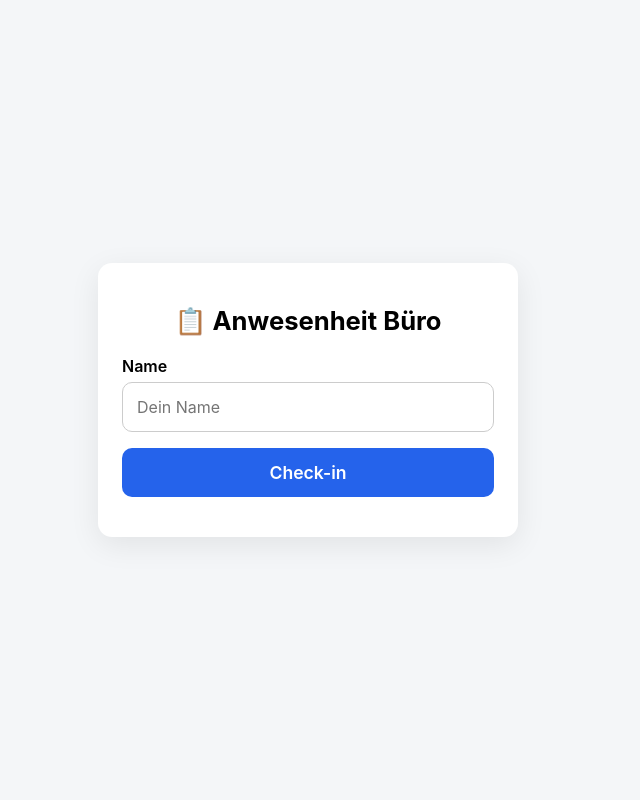
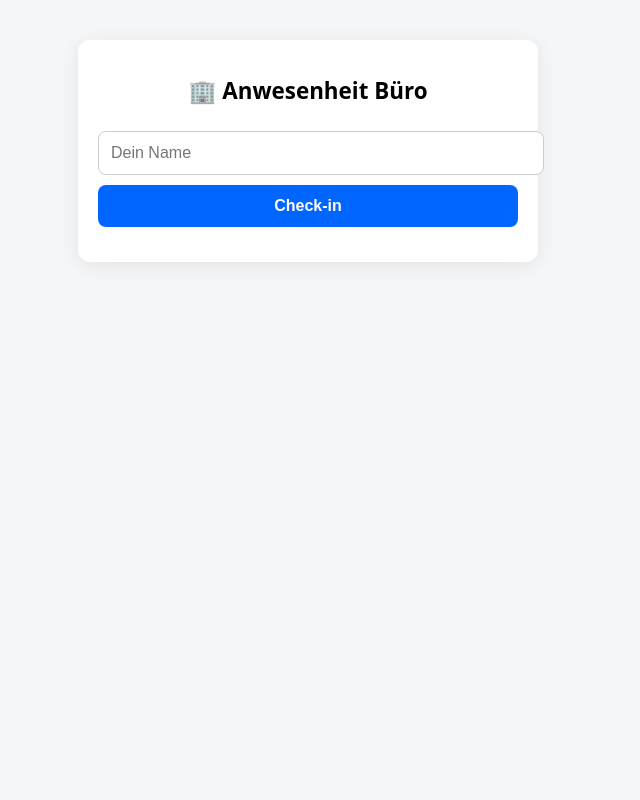
Before and after one commit to mbotru/qr-anwesenheit, a Flask app: template templates/index.html in a window 1280 px wide. Shown: the whole page, without its empty margins (332-972 px from the left). Run offline with Flask 3, Linux system fonts and the light colour scheme; the template is opened without the code that fills it: most values are stand-ins (such as "Sample title", 1, 10 or a date in 2020); parts of the project's set-up code (start-up, migrations or seed data) failed here and were passed over.

Commit message:
index.html

```diff
--- a/templates/index.html
+++ b/templates/index.html
@@ -1,107 +1,69 @@
 <!DOCTYPE html>
 <html lang="de">
 <head>
-  <meta charset="UTF-8" />
+  <meta charset="UTF-8">
   <title>Anwesenheit Büro</title>
+  <meta name="viewport" content="width=device-width, initial-scale=1">
 
-  <meta name="viewport" content="width=device-width, initial-scale=1.0" />
-
-  <!-- Mobile-friendly reset -->
   <style>
-    * {
-      box-sizing: border-box;
-      font-family: -apple-system, BlinkMacSystemFont, "Segoe UI",
-                   Roboto, Helvetica, Arial, sans-serif;
+    body {
+      font-family: system-ui, -apple-system, BlinkMacSystemFont, sans-serif;
+      background: #f4f6f8;
+      margin: 0;
+      padding: 0;
     }
-
-    body {
-      margin: 0;
-      background: #f4f6f8;
-      min-height: 100vh;
-      display: flex;
-      align-items: center;
-      justify-content: center;
+    .card {
+      max-width: 420px;
+      margin: 40px auto;
+      background: white;
+      padding: 20px;
+      border-radius: 12px;
+      box-shadow: 0 4px 20px rgba(0,0,0,0.08);
     }
-
-    .card {
-      background: #ffffff;
-      width: 100%;
-      max-width: 420px;
-      padding: 24px;
-      border-radius: 14px;
-      box-shadow: 0 8px 30px rgba(0,0,0,0.08);
-    }
-
     h1 {
       text-align: center;
-      margin-bottom: 20px;
-      font-size: 1.6rem;
+      font-size: 1.4rem;
     }
-
-    label {
-      font-weight: 600;
-      display: block;
-      margin-bottom: 6px;
+    input, button {
+      width: 100%;
+      padding: 12px;
+      margin-top: 10px;
+      font-size: 1rem;
+      border-radius: 8px;
+      border: 1px solid #ccc;
     }
-
-    input {
-      width: 100%;
-      padding: 14px;
-      margin-bottom: 16px;
-      border-radius: 10px;
-      border: 1px solid #ccc;
-      font-size: 1rem;
+    button {
+      background: #0066ff;
+      color: white;
+      border: none;
+      font-weight: bold;
     }
-
-    button {
-      width: 100%;
-      padding: 14px;
-      border-radius: 10px;
-      border: none;
-      background: #2563eb;
-      color: #fff;
-      font-size: 1.1rem;
-      font-weight: 600;
-      cursor: pointer;
+    button:disabled {
+      background: #999;
     }
-
-    button:disabled {
-      background: #9ca3af;
-      cursor: not-allowed;
-    }
-
     .msg {
-      margin-top: 16px;
+      margin-top: 15px;
       text-align: center;
-      font-weight: 600;
-    }
-
-    .ok {
-      color: #16a34a;
-    }
-
-    .err {
-      color: #dc2626;
+      font-weight: bold;
     }
   </style>
 </head>
 
 <body>
-  <div class="card">
-    <h1>📋 Anwesenheit Büro</h1>
+<div class="card">
+  <h1>🏢 Anwesenheit Büro</h1>
 
-    <label for="name">Name</label>
-    <input id="name" type="text" placeholder="Dein Name" required />
+  <input id="name" placeholder="Dein Name">
 
-    <button id="btn">Check-in</button>
+  <button onclick="checkIn()">Check-in</button>
 
-    <div id="msg" class="msg"></div>
-  </div>
+  <div class="msg" id="msg"></div>
+</div>
 
 <script>
-/* -------------------------
-   Device-ID (stabil)
--------------------------- */
+const TOKEN = "{{ token }}";
+
+// stabiles Geräte-ID (bleibt im selben Browser gleich)
 function getDeviceId() {
   let id = localStorage.getItem("device_id");
   if (!id) {
@@ -111,62 +73,66 @@ function getDeviceId() {
   return id;
 }
 
-/* -------------------------
-   Stadt ermitteln
-   (Browser-sicher, kein GPS)
--------------------------- */
-function getCity() {
-  return Intl.DateTimeFormat().resolvedOptions().timeZone || "Unbekannt";
+// GPS → Stadt
+async function getCity() {
+  return new Promise((resolve) => {
+    if (!navigator.geolocation) {
+      resolve("Unbekannt");
+      return;
+    }
+
+    navigator.geolocation.getCurrentPosition(async pos => {
+      try {
+        const lat = pos.coords.latitude;
+        const lon = pos.coords.longitude;
+
+        const res = await fetch(
+          `https://nominatim.openstreetmap.org/reverse?format=json&lat=${lat}&lon=${lon}`
+        );
+        const data = await res.json();
+
+        resolve(
+          data.address.city ||
+          data.address.town ||
+          data.address.village ||
+          "Unbekannt"
+        );
+      } catch {
+        resolve("Unbekannt");
+      }
+    }, () => resolve("Unbekannt"));
+  });
 }
 
-/* -------------------------
-   Check-in
--------------------------- */
-const btn = document.getElementById("btn");
-const msg = document.getElementById("msg");
+async function checkIn() {
+  const name = document.getElementById("name").value.trim();
+  const msg = document.getElementById("msg");
 
-btn.addEventListener("click", async () => {
-  msg.textContent = "";
-  msg.className = "msg";
-
-  const name = document.getElementById("name").value.trim();
   if (!name) {
-    msg.textContent = "❌ Bitte Namen eingeben";
-    msg.classList.add("err");
+    msg.innerText = "❗ Bitte Namen eingeben";
     return;
   }
 
-  btn.disabled = true;
+  msg.innerText = "📍 Standort wird ermittelt…";
 
-  try {
-    const res = await fetch("/checkin", {
-      method: "POST",
-      headers: { "Content-Type": "application/json" },
-      body: JSON.stringify({
-        name: name,
-        device_id: getDeviceId(),
-        token: "{{ token }}",
-        city: getCity()
-      })
-    });
+  const city = await getCity();
 
-    const data = await res.json();
+  const payload = {
+    name: name,
+    device_id: getDeviceId(),
+    token: TOKEN,
+    city: city
+  };
 
-    if (res.ok) {
-      msg.textContent = data.message;
-      msg.classList.add("ok");
-    } else {
-      msg.textContent = data.error || data.message || "❌ Fehler";
-      msg.classList.add("err");
-    }
-  } catch (e) {
-    msg.textContent = "❌ Netzwerkfehler";
-    msg.classList.add("err");
-  }
+  const res = await fetch("/checkin", {
+    method: "POST",
+    headers: { "Content-Type": "application/json" },
+    body: JSON.stringify(payload)
+  });
 
-  btn.disabled = false;
-});
+  const data = await res.json();
+  msg.innerText = data.message || data.error;
+}
 </script>
-
 </body>
 </html>
```
